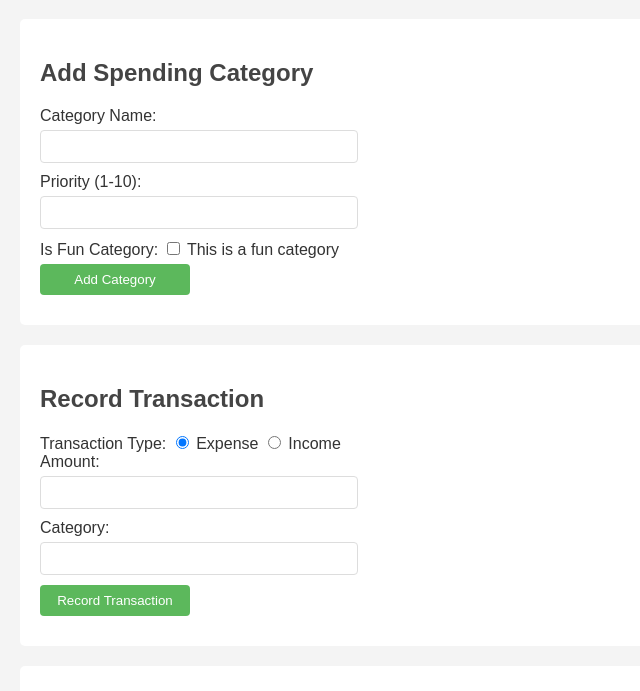
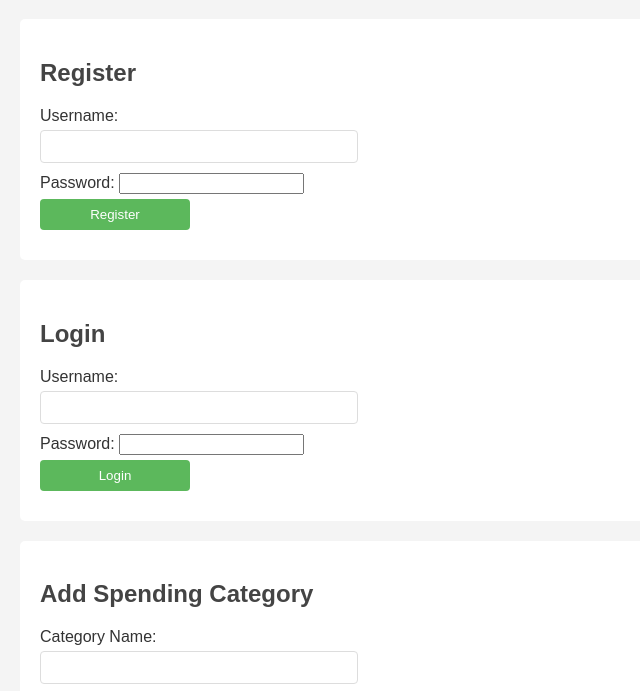
Before and after one commit to PennyWiseApp/PennyWise, a website: page frontend/client/index.html in a window 1280 px wide. Shown: the part 81-772 px from the top of the page, without its empty margins (0-640 px from the left). Drawn offline with nearby package versions, Linux system fonts and the light colour scheme.

Commit message:
login and register UI

```diff
--- a/frontend/client/index.html
+++ b/frontend/client/index.html
@@ -4,21 +4,44 @@
     <meta charset="UTF-8" />
     <meta name="viewport" content="width=device-width, initial-scale=1.0" />
     <title>Budget App</title>
-    <script src="app.js"></script>
+    <script src="app.js" defer></script>
     <link rel="stylesheet" href="styles.css" />
+    <link
+      rel="stylesheet"
+      href="https://cdnjs.cloudflare.com/ajax/libs/toastr.js/latest/toastr.min.css"
+    />
+    <script src="https://cdnjs.cloudflare.com/ajax/libs/toastr.js/latest/toastr.min.js"></script>
   </head>
   <body>
     <h1>Budget App</h1>
 
+    <!-- Login/Register forms added here: -->
+    <section>
+      <h2>Register</h2>
+      <label for="registerUsername">Username:</label>
+      <input type="text" id="registerUsername" />
+      <label for="registerPassword">Password:</label>
+      <input type="password" id="registerPassword" />
+      <button class="registerButton">Register</button>
+    </section>
+
+    <section>
+      <h2>Login</h2>
+      <label for="loginUsername">Username:</label>
+      <input type="text" id="loginUsername" />
+      <label for="loginPassword">Password:</label>
+      <input type="password" id="loginPassword" />
+      <button class="loginButton">Login</button>
+    </section>
+
     <section>
       <h2>Add Spending Category</h2>
       <label for="categoryName">Category Name:</label>
-      <input type="text" id="categoryName" name="categoryName" />
+      <input type="text" id="categoryName" />
       <label for="priority">Priority (1-10):</label>
       <input type="number" id="priority" name="priority" min="1" max="10" />
-      <label for="isFun">Is Fun Category:</label>
-      <input type="checkbox" id="isFun" name="isFun" /> This is a fun
-      category<br />
+      <label for="isFun">Is Fun:</label>
+      <input type="checkbox" id="isFun" />
       <button onclick="addCategory()">Add Category</button>
     </section>
 
@@ -36,31 +59,25 @@
       <input type="radio" id="income" name="transactionType" value="Income" />
       Income<br />
       <label for="amount">Amount:</label>
-      <input type="number" id="amount" name="amount" min="0" />
+      <input type="number" id="amount" />
       <label for="transactionCategory">Category:</label>
-      <input type="text" id="transactionCategory" name="transactionCategory" />
+      <input type="text" id="transactionCategory" />
       <button onclick="recordTransaction()">Record Transaction</button>
     </section>
 
     <section>
       <h2>Categories</h2>
-      <ul id="categoriesList">
-        <!-- Categories will be added here -->
-      </ul>
+      <ul id="categoriesList"></ul>
     </section>
 
     <section>
       <h2>Transactions</h2>
-      <ul id="transactionsList">
-        <!-- Transactions will be added here -->
-      </ul>
+      <ul id="transactionsList"></ul>
     </section>
 
     <section>
       <h2>Budget Overview</h2>
-      <div id="budgetOverview">
-        <!-- Budget information will be displayed here -->
-      </div>
+      <div id="budgetOverview"></div>
       <button onclick="fetchBudget()">Refresh Budget</button>
     </section>
   </body>
```
